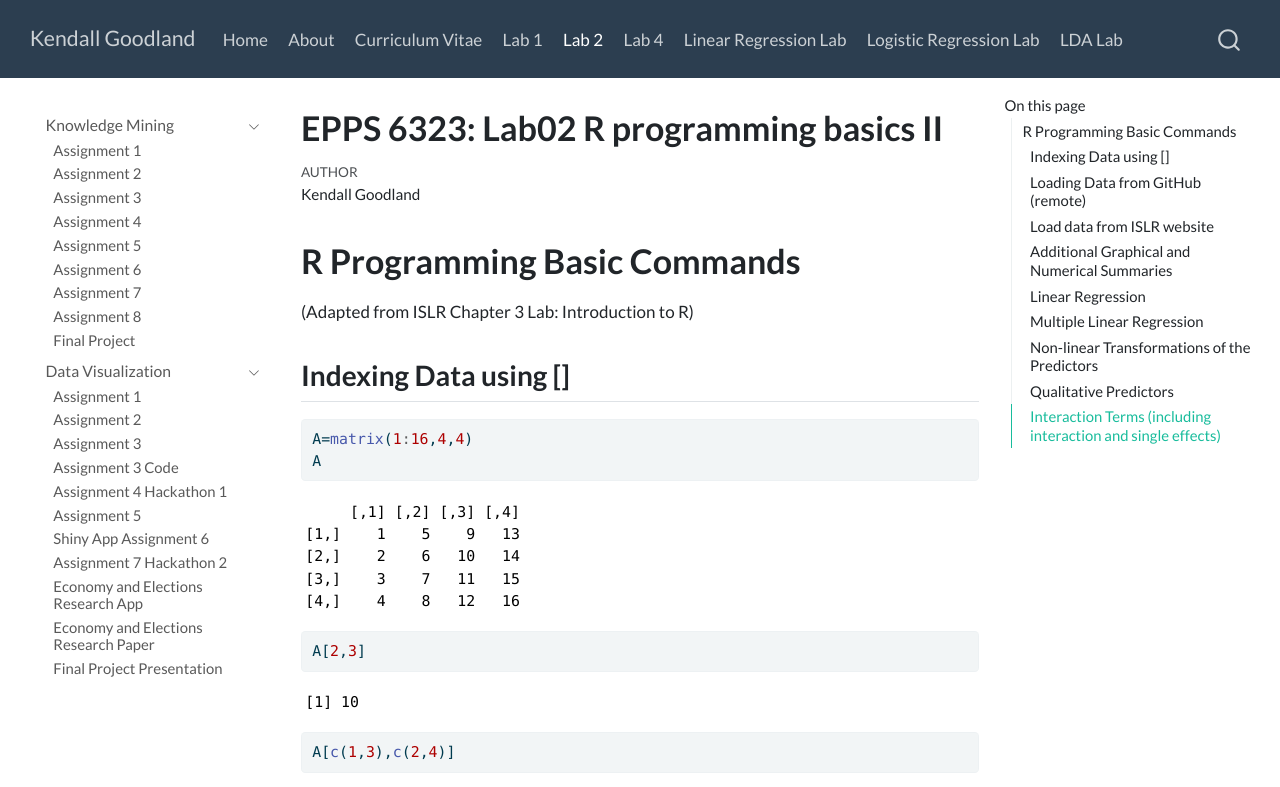
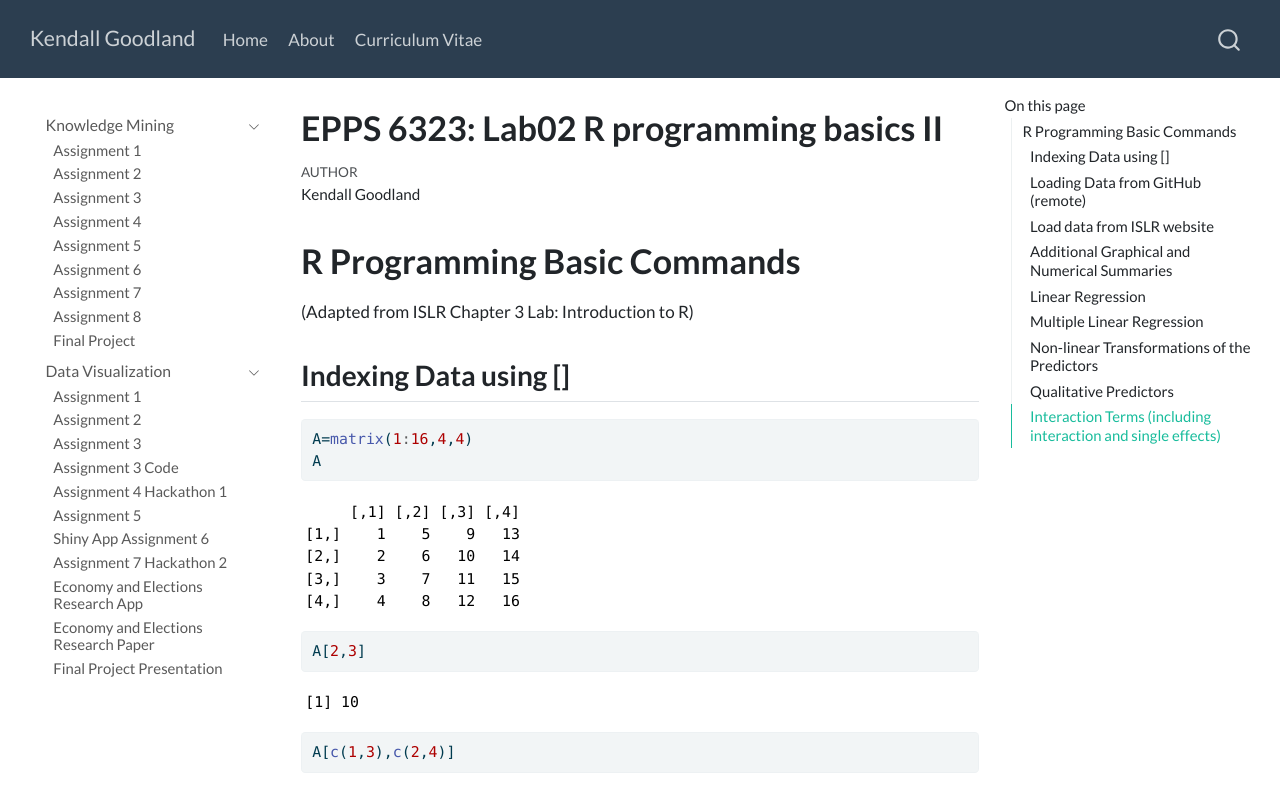
Before and after one commit to kendallgoodland/kendallgoodland.github.io, a plain HTML site: page Lab02.html in a window 1280 px wide. Shown: the top 787 px of the page. Drawn offline with Linux system fonts and the light colour scheme.

Commit message:
Add files via upload

```diff
--- a/Lab02.html
+++ b/Lab02.html
@@ -134,30 +134,6 @@ pre > code.sourceCode > span > a:first-child::before { text-decoration: underlin
   <li class="nav-item">
     <a class="nav-link" href="./KendallGoodland_CV25.pdf">
 <span class="menu-text">Curriculum Vitae</span></a>
-  </li>
-  <li class="nav-item">
-    <a class="nav-link" href="./Lab01 (1).html">
-<span class="menu-text">Lab 1</span></a>
-  </li>
-  <li class="nav-item">
-    <a class="nav-link active" href="./Lab02.html" aria-current="page">
-<span class="menu-text">Lab 2</span></a>
-  </li>
-  <li class="nav-item">
-    <a class="nav-link" href="./Lab04_UL.html">
-<span class="menu-text">Lab 4</span></a>
-  </li>
-  <li class="nav-item">
-    <a class="nav-link" href="./Lab_linearregression01.R">
-<span class="menu-text">Linear Regression Lab</span></a>
-  </li>
-  <li class="nav-item">
-    <a class="nav-link" href="./Lab_logisticregression01.R">
-<span class="menu-text">Logistic Regression Lab</span></a>
-  </li>
-  <li class="nav-item">
-    <a class="nav-link" href="./Lab_LDA01.R">
-<span class="menu-text">LDA Lab</span></a>
   </li>
 </ul>
           </div> <!-- /navcollapse -->
@@ -645,7 +621,7 @@ https://cran.r-project.org/doc/manuals/r-patched/R-admin.html#Installing-package
 <div class="cell-output cell-output-stdout">
 <pre><code>
 The downloaded binary packages are in
-    /var/folders/95/ylnzh3x96csdbtrb5f07sfpm0000gn/T//RtmpHFoMw6/downloaded_packages</code></pre>
+    /var/folders/95/ylnzh3x96csdbtrb5f07sfpm0000gn/T//RtmpauKd5G/downloaded_packages</code></pre>
 </div>
 <div class="sourceCode cell-code" id="cb51"><pre class="sourceCode r code-with-copy"><code class="sourceCode r"><span id="cb51-1"><a href="#cb51-1" aria-hidden="true" tabindex="-1"></a><span class="fu">lapply</span>(ptbu, require, <span class="at">character.only =</span> <span class="cn">TRUE</span>)</span></code><button title="Copy to Clipboard" class="code-copy-button"><i class="bi"></i></button></pre></div>
 <div class="cell-output cell-output-stderr">
```
Also changed, not shown: Lab01 (1).html (+1 -25 lines), Lab04_UL.html (+0 -24 lines), about.html (+0 -24 lines), index.html (+0 -24 lines), search.json (+4 -4 lines).
